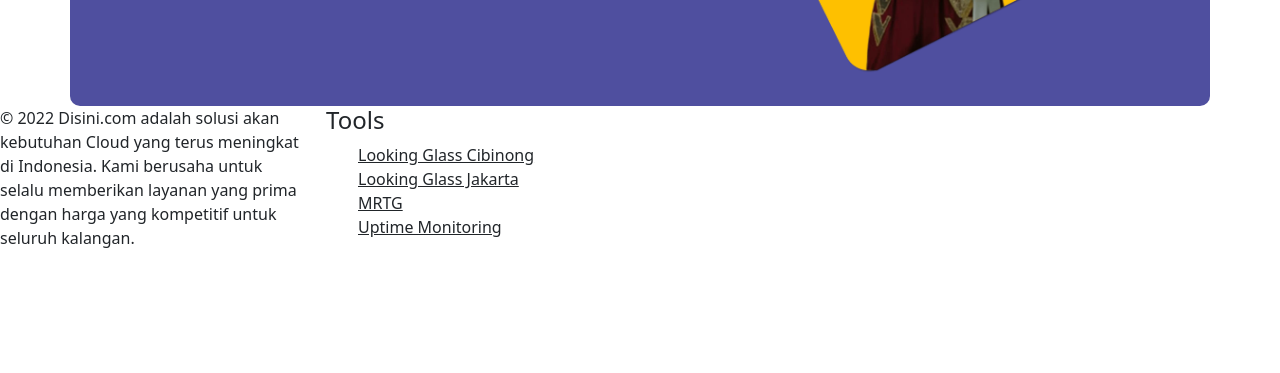
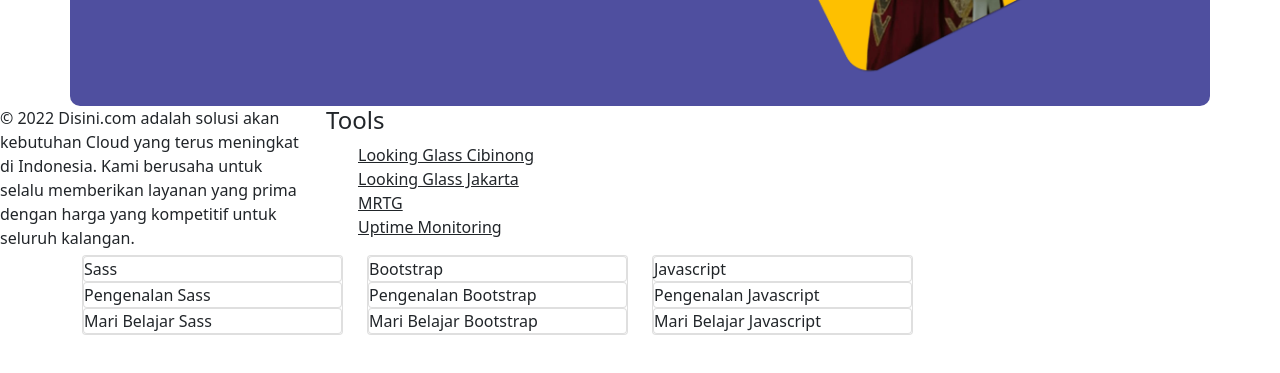
Before and after one commit to justnotiyann/FRONT-END-BOOTSTRAP, a website: page index.html in a window 1280 px wide. Shown: the part 3179-3552 px from the top of the page. Drawn offline with nearby package versions, Linux system fonts and the light colour scheme.

Commit message:
add testing looping from api

```diff
--- a/index.html
+++ b/index.html
@@ -247,7 +247,7 @@
                     <button class="btn btn-success fw-bold">Layanan Kami</button>
                 </div>
                 <div class="col-6 d-flex justify-content-center align-items-center">
-                    <img src="/public/images/kata mereka/SULTAN.webp" alt="sultan abiezz" width="60%">
+                    <img src="./public/images/kata mereka/SULTAN.webp" alt="sultan abiezz" width="60%">
                 </div>
             </div>
         </div>
@@ -269,12 +269,23 @@
                         <li><a href="">Uptime Monitoring</a></li>
                     </ul>
                 </div>
-                <div class="col-3"></div>
+                <div class="col-3">
+                </div>
                 <div class="col-3"></div>
             </div>
         </footer>
+
+        <aside>
+            <div class="container">
+                <div class="row" id="card_looping">
+
+                </div>
+            </div>
+        </aside>
     </main>
 
+
+    <script src="./public/javascript/script.js"></script>
 </body>
 
 </html>
--- /dev/null
+++ b/public/javascript/script.js
@@ -0,0 +1,36 @@
+const bodyCardLooping = document.querySelector("#card_looping");
+
+const dataCard = [
+  {
+    name: "Javascript",
+    title: "Pengenalan Javascript",
+    body: "Mari Belajar Javascript",
+  },
+  {
+    name: "Bootstrap",
+    title: "Pengenalan Bootstrap",
+    body: "Mari Belajar Bootstrap",
+  },
+  {
+    name: "Sass",
+    title: "Pengenalan Sass",
+    body: "Mari Belajar Sass",
+  },
+];
+
+const displayData = (a, b, c) => {
+  const result = `
+      <div class="col-3">
+          <div class="card">
+              <div class="card title">${a}</div>
+              <div class="card body">${b}</div>
+              <div class="card footer">${c}</div>
+          </div>
+      </div>
+          `;
+  bodyCardLooping.insertAdjacentHTML("afterbegin", result);
+};
+
+dataCard.forEach((datas) => {
+  displayData(datas.name, datas.title, datas.body);
+});
```
